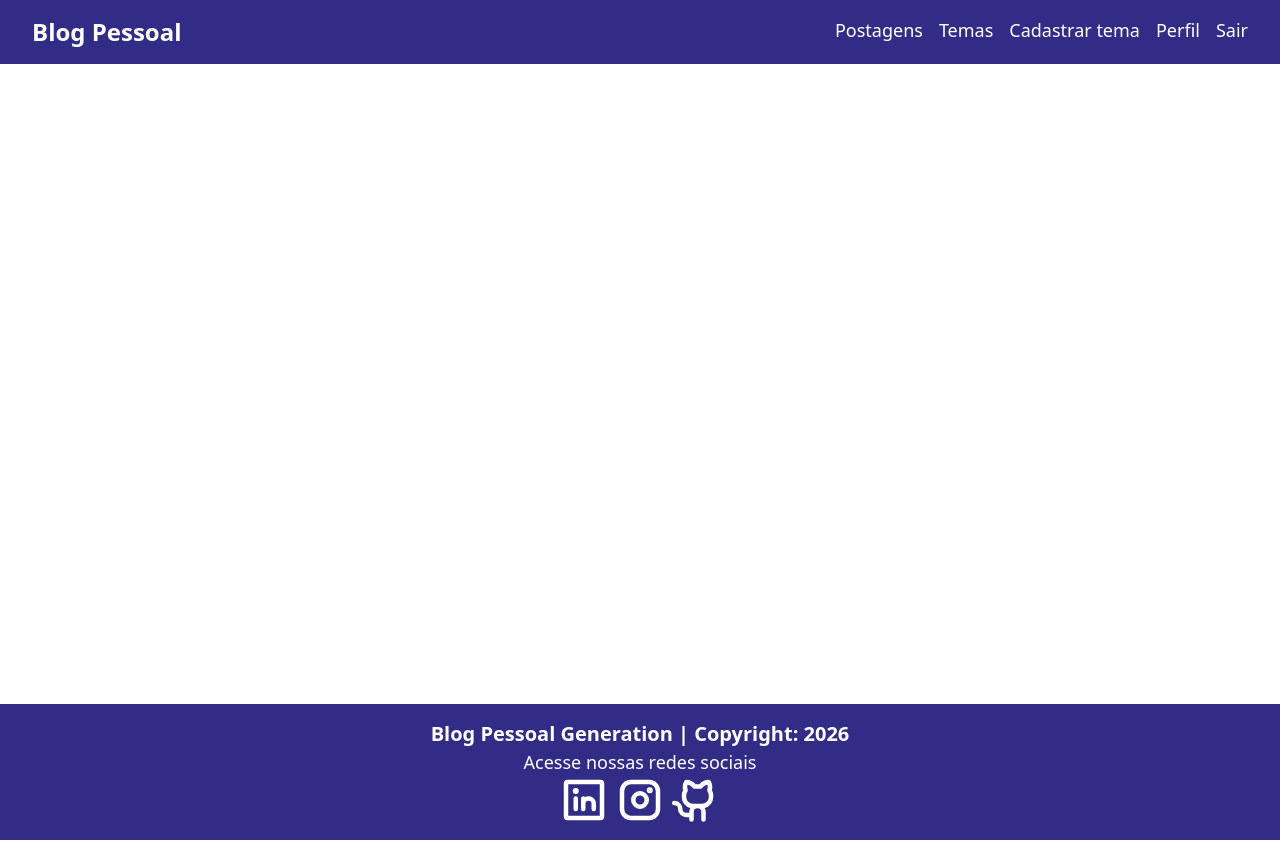
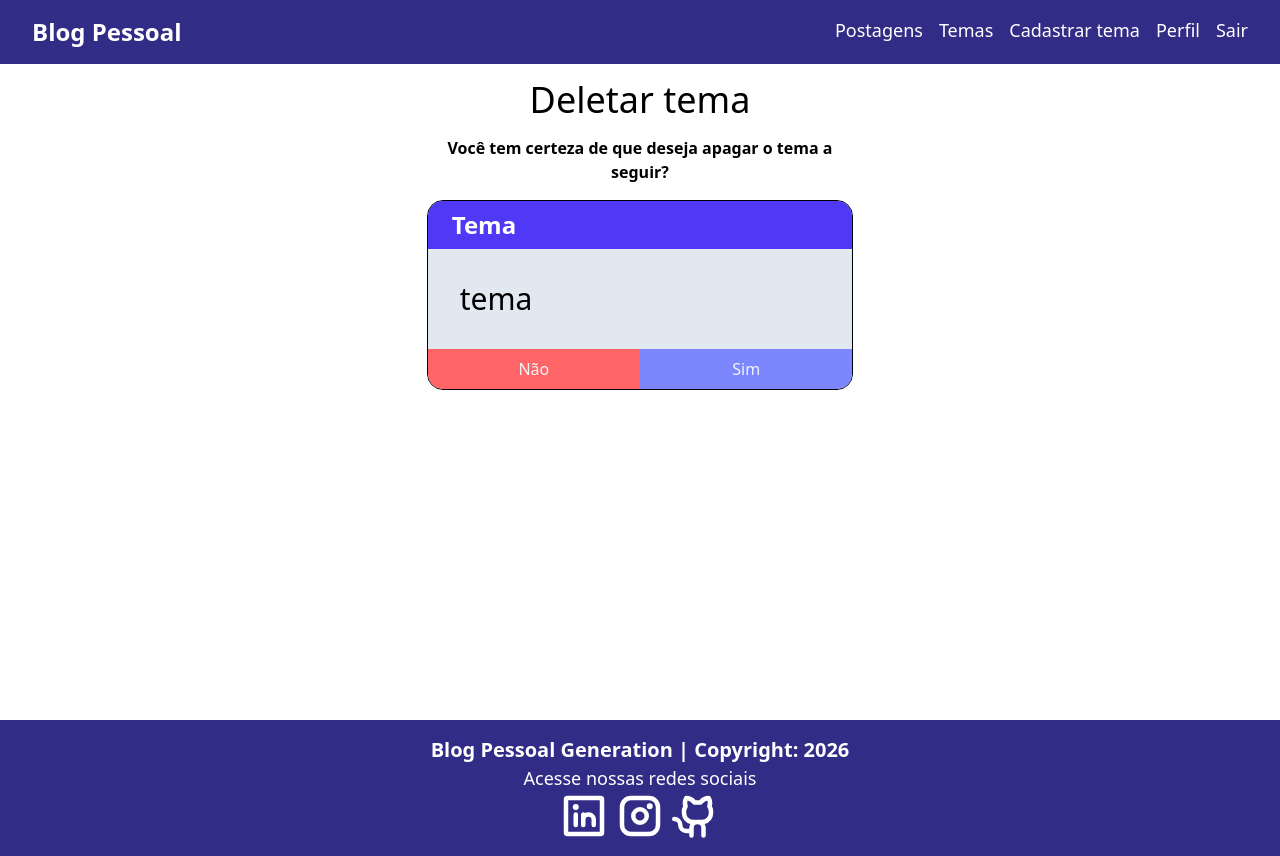
Before and after one commit to eduardo-olvreis/blog_pessoal_front, a React (Vite) app: page /deletartema/1 in a window 1280 px wide. Built offline with nearby package versions, Linux system fonts and the light colour scheme.

Commit message:
feat: deletar tema

```diff
--- a/src/App.tsx
+++ b/src/App.tsx
@@ -7,6 +7,7 @@
 import Cadastro from "./pages/cadastro/Cadastro";
 import Login from "./pages/login/Login";
 import ListaTemas from "./components/tema/listatemas/ListaTemas";
+import DeletarTema from "./components/tema/deletartema/DeletarTema";
 
 function App(){
   return(
@@ -22,6 +23,7 @@
               <Route path="/temas" element={<ListaTemas/>} />
               <Route path="/cadastrartema" element={<FormTema />} />
               <Route path="/editartema/:id" element={<FormTema />} />
+              <Route path="/deletartema/:id" element={<DeletarTema />} />
             </Routes>
           </div>
           <Footer/>
--- /dev/null
+++ b/src/components/tema/deletartema/DeletarTema.tsx
@@ -0,0 +1,30 @@
+function DeletarTema() {
+  return (
+    <div className="container w-1/3 mx-auto">
+      <h1 className="text-4xl text-center my-4">
+        Deletar tema
+      </h1>
+      <p className="text-center font-semibold mb-4">
+        Você tem certeza de que deseja apagar o tema a seguir?
+      </p>
+      <div className="border flex flex-col rounded-2xl overflow-hidden justify-between">
+        <header className="py-2 px-6 bg-indigo-600 text-white font-bold text-2xl">
+          Tema
+        </header>
+        <p className="p-8 text-3xl bg-slate-200 h-full">
+          tema
+        </p>
+        <div className="flex">
+          <button className="text-slate-100 bg-red-400 hover:bg-red-600 w-full py-2">
+            Não
+          </button>
+          <button className="w-full text-slate-100 bg-indigo-400 hover:bg-indigo-600 flex items-center justify-center">
+            Sim
+          </button>
+        </div>
+      </div>
+    </div>
+  )
+}
+
+export default DeletarTema
```
